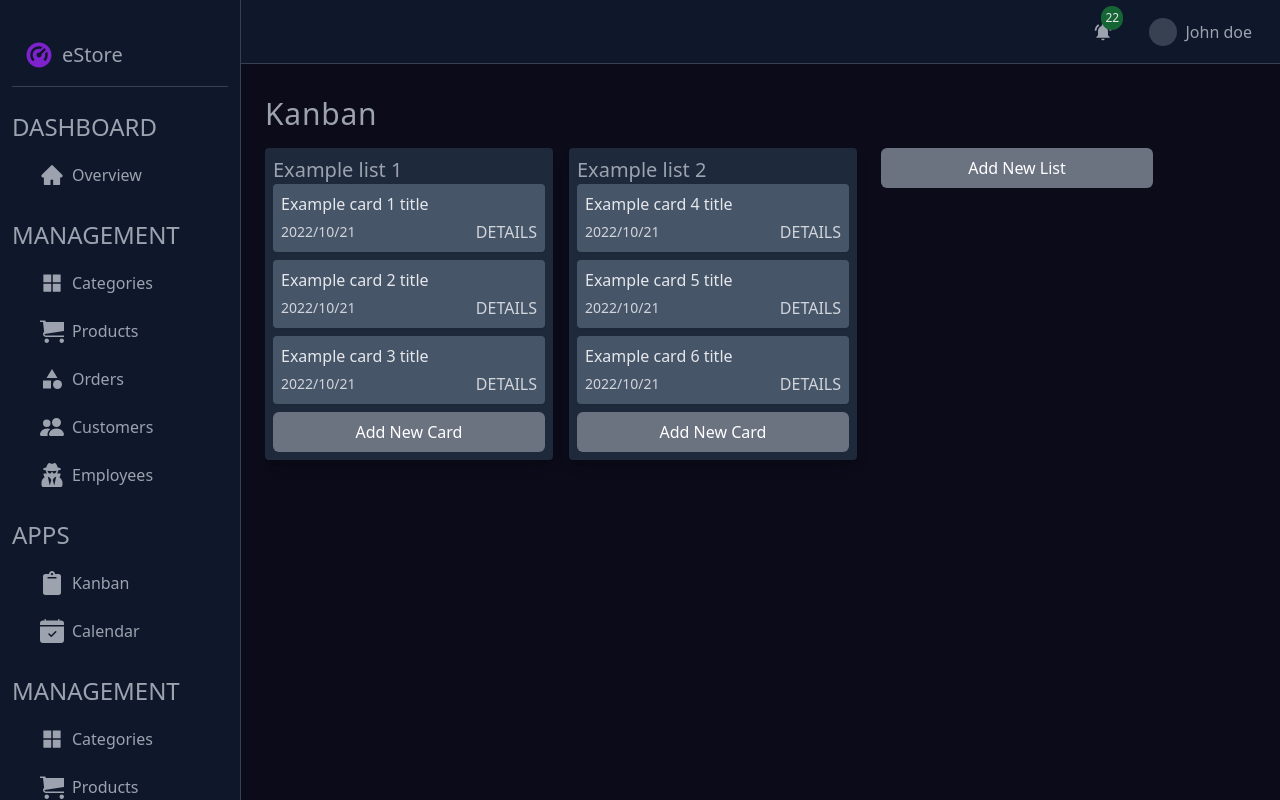
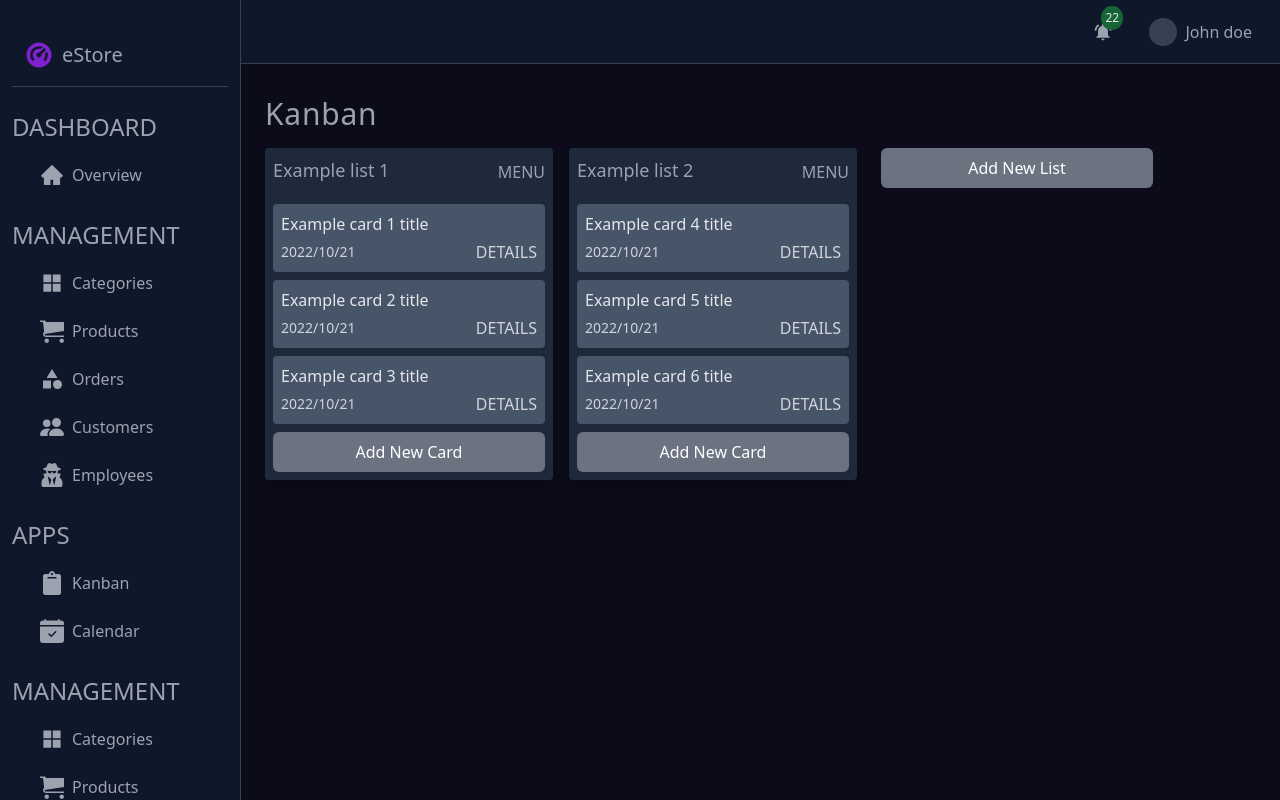
Before and after one commit to devsayog/ui-dashboard, a Next.js app: page /kanban in a window 1280 px wide. Built offline with nearby package versions, Linux system fonts and the light colour scheme.

Commit message:
add edit list title feature

```diff
--- /dev/null
+++ b/src/components/kanban/list/EditableTitle.tsx
@@ -0,0 +1,49 @@
+import type { KeyboardEvent, ReactNode, RefObject } from 'react'
+import { useEffect, useState } from 'react'
+
+interface IEditableProps {
+  text: string
+  placeholder: string
+  children: ReactNode
+  childRef: RefObject<HTMLInputElement>
+  handleSubmit: () => void
+}
+const Editable = ({
+  text,
+  handleSubmit,
+  children,
+  childRef,
+  ...props
+}: IEditableProps) => {
+  const [isEditing, setIsEditing] = useState(false)
+  useEffect(() => {
+    if (isEditing && childRef && childRef.current) {
+      childRef.current.focus()
+    }
+  }, [childRef, isEditing])
+  const handleKeyDown = (e: KeyboardEvent) => {
+    const { key } = e
+    const keys = ['Escape', 'Tab']
+    if (key === 'Enter') {
+      handleSubmit()
+      setIsEditing(false)
+    } else if (keys.indexOf(key) > -1) {
+      setIsEditing(false)
+    }
+  }
+  return (
+    <div className="mr-2 h-8 w-full" {...props}>
+      {isEditing ? (
+        <div onBlur={() => setIsEditing(false)} onKeyDown={handleKeyDown}>
+          {children}
+        </div>
+      ) : (
+        <div onClick={() => setIsEditing(true)}>
+          <h2 className="h-8 overflow-hidden text-lg font-medium">{text}</h2>
+        </div>
+      )}
+    </div>
+  )
+}
+
+export default Editable
--- a/src/components/kanban/list/List.tsx
+++ b/src/components/kanban/list/List.tsx
@@ -2,11 +2,14 @@ import type { DraggableAttributes } from '@dnd-kit/core'
 import type { SyntheticListenerMap } from '@dnd-kit/core/dist/hooks/utilities'
 import { SortableContext, verticalListSortingStrategy } from '@dnd-kit/sortable'
 import type { CSSProperties, Ref } from 'react'
-import { forwardRef } from 'react'
+import { forwardRef, useRef } from 'react'
+
+import { useAppStore } from '@/hooks/useAppStore'
 
 import AddCardorList from '../AddCardOrList'
 import DraggableCard from '../card/DraggableCard'
 import type { ListType } from '../types'
+import Editable from './EditableTitle'
 
 interface IListPropsType {
   height?: number
@@ -20,9 +23,18 @@ interface IListPropsType {
 
 const List = forwardRef((props: IListPropsType, ref: Ref<HTMLDivElement>) => {
   const { cards } = props.list
+  const boardStore = useAppStore()
+  const inputRef = useRef<HTMLInputElement>(null)
 
   // style for dragging list
   const dragStyle = props.isOverlay && 'origin-bottom-left rotate-3 scale-105'
+
+  const updateTitle = () => {
+    const text = inputRef.current?.value
+    if (text === '') return
+    const updatedList = { ...props.list, title: text || props.list.title }
+    boardStore.setList(updatedList)
+  }
   return props.list ? (
     <div
       ref={ref}
@@ -37,7 +49,24 @@ const List = forwardRef((props: IListPropsType, ref: Ref<HTMLDivElement>) => {
         >
           <SortableContext items={cards} strategy={verticalListSortingStrategy}>
             <div className="w-full p-2">
-              <p className="text-xl">{props.list.title}</p>
+              <div className="mb-4 flex w-full items-center">
+                <Editable
+                  text={props.list.title}
+                  placeholder="Write a title"
+                  childRef={inputRef}
+                  handleSubmit={updateTitle}
+                >
+                  <input
+                    ref={inputRef}
+                    type="text"
+                    name="task"
+                    placeholder="Write a task name"
+                    defaultValue={props.list.title}
+                    className="m-0 w-full rounded border bg-slate-600 p-0 text-lg font-medium text-gray-200"
+                  />
+                </Editable>
+                <p>MENU</p>
+              </div>
               {(cards || []).map((card) => (
                 <DraggableCard card={card} key={card.id} />
               ))}
--- a/src/hooks/useAppStore.ts
+++ b/src/hooks/useAppStore.ts
@@ -25,6 +25,7 @@ export interface AppState {
   moveCard: (params: MoveCardParams) => void
   moveCardToList: (params: MoveCardToListParams) => void
   addList: (params: string) => void
+  setList: (params: ListType) => void
   moveList: (params: MoveListParams) => void
 }
 
@@ -52,6 +53,11 @@ export const useAppStore = create(
       }
       set((state) => {
         state.lists = get().lists.concat([list.id])
+        state.listsById[list.id] = list
+      })
+    },
+    setList(list) {
+      set((state) => {
         state.listsById[list.id] = list
       })
     },
```
